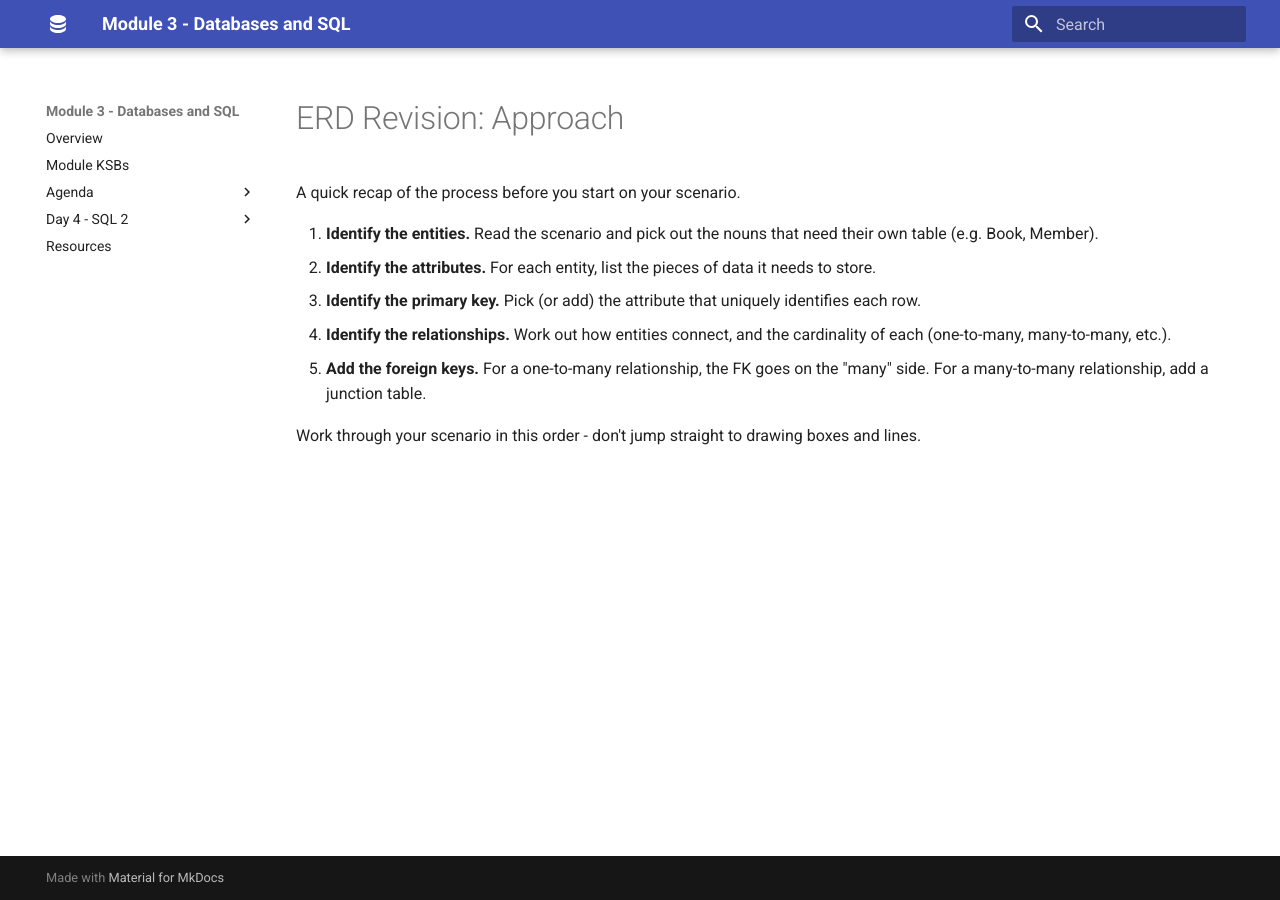
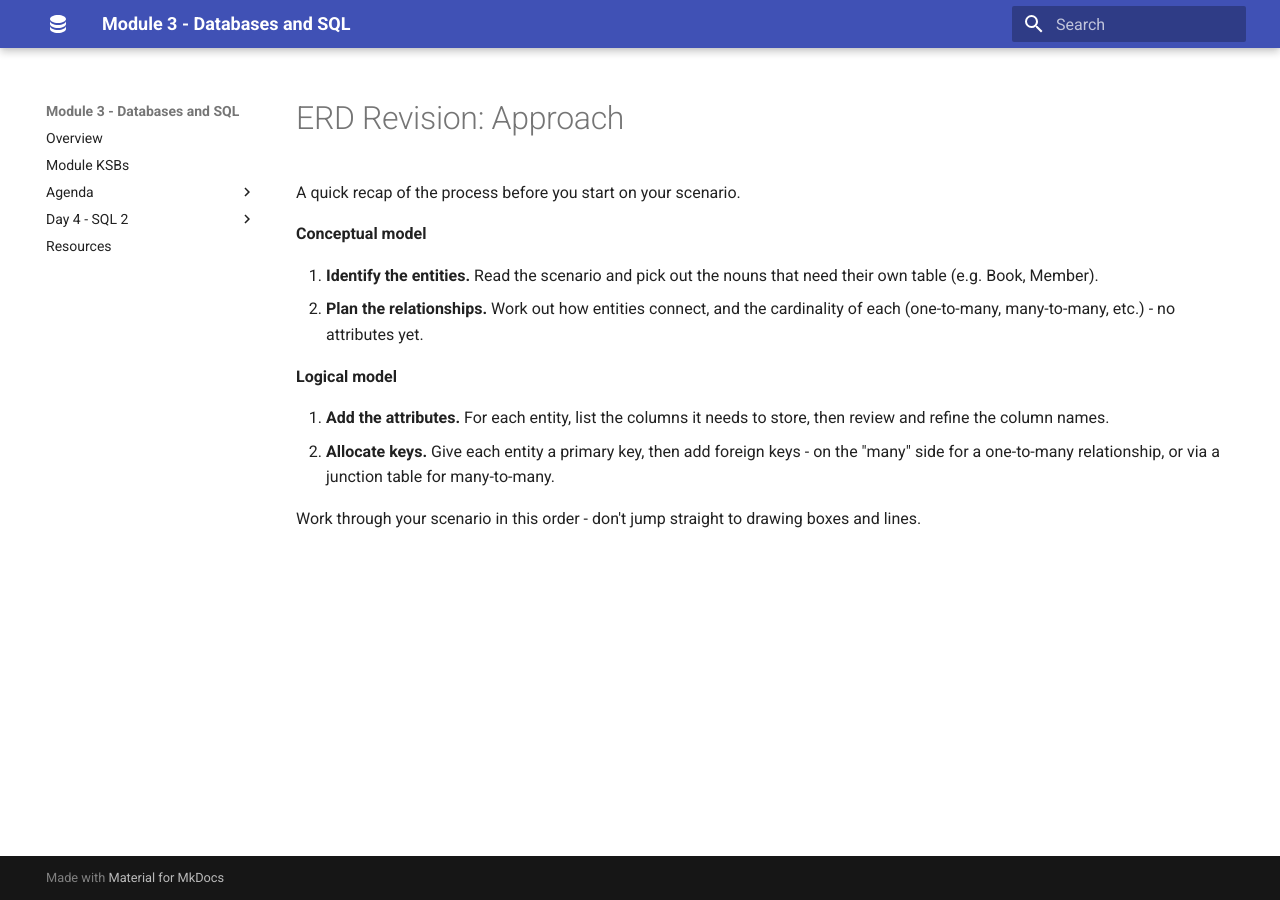
Before and after one commit to qaalabs/DA4M3G, an MkDocs documentation site: the page built from docs/day4/erd-setup.md, in a window 1280 px wide. Built offline with MkDocs 1.6.1 and Material for MkDocs 9.7.7, drawn with Linux system fonts in a browser that asks for light colours.

Commit message:
Fix instructions

```diff
--- a/docs/day4/erd-setup.md
+++ b/docs/day4/erd-setup.md
@@ -2,10 +2,14 @@
 
 A quick recap of the process before you start on your scenario.
 
+**Conceptual model**
+
 1. **Identify the entities.** Read the scenario and pick out the nouns that need their own table (e.g. Book, Member).
-2. **Identify the attributes.** For each entity, list the pieces of data it needs to store.
-3. **Identify the primary key.** Pick (or add) the attribute that uniquely identifies each row.
-4. **Identify the relationships.** Work out how entities connect, and the cardinality of each (one-to-many, many-to-many, etc.).
-5. **Add the foreign keys.** For a one-to-many relationship, the FK goes on the "many" side. For a many-to-many relationship, add a junction table.
+2. **Plan the relationships.** Work out how entities connect, and the cardinality of each (one-to-many, many-to-many, etc.) - no attributes yet.
+
+**Logical model**
+
+3. **Add the attributes.** For each entity, list the columns it needs to store, then review and refine the column names.
+4. **Allocate keys.** Give each entity a primary key, then add foreign keys - on the "many" side for a one-to-many relationship, or via a junction table for many-to-many.
 
 Work through your scenario in this order - don't jump straight to drawing boxes and lines.
```
Also changed, not shown: docs/day4/erd-revision.md (+0 -7 lines), tutor/DA4M3GD4/erd-setup.md (+11 -5 lines).
